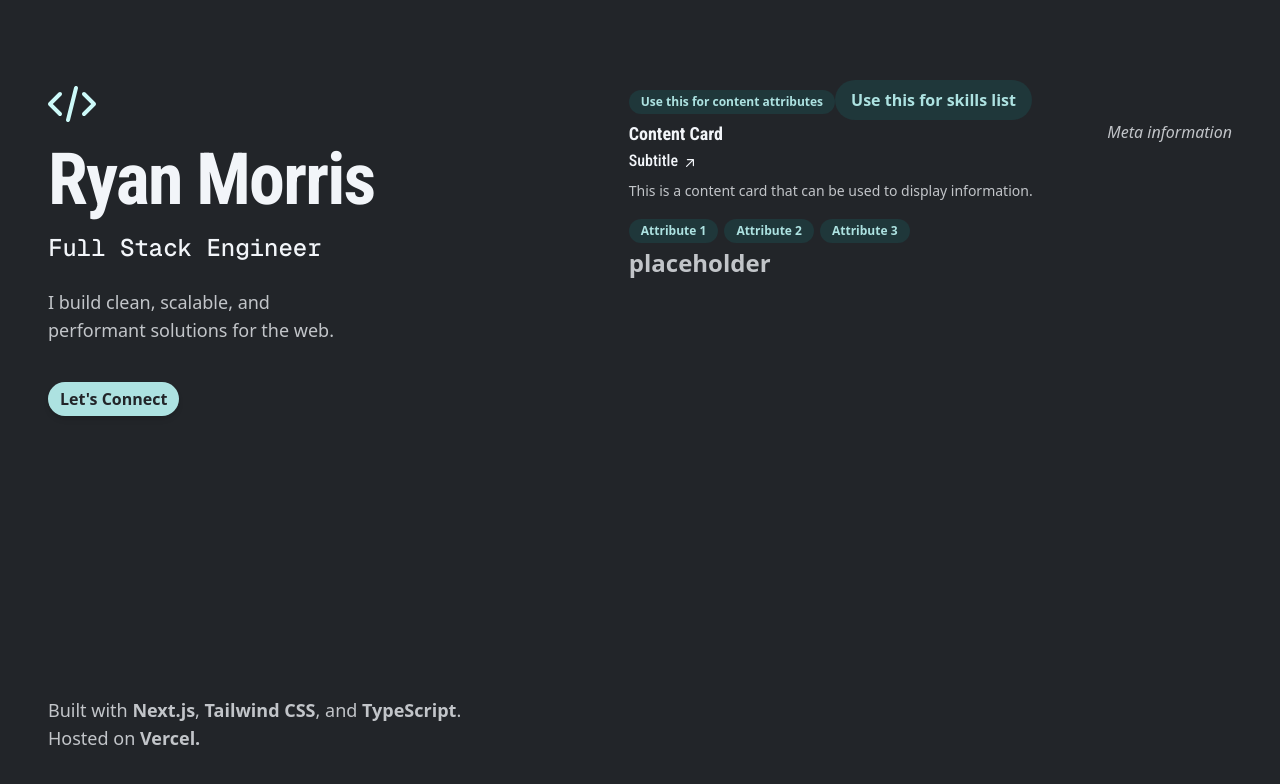
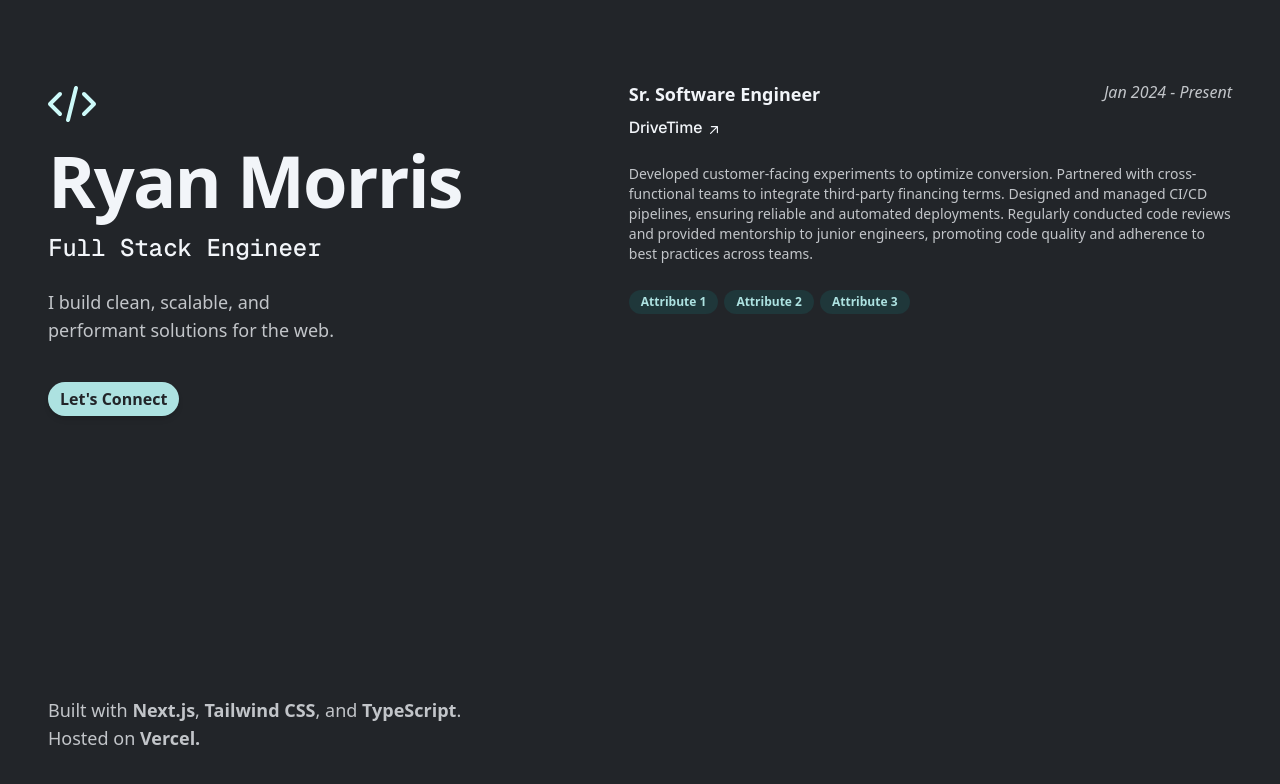
Before and after one commit to gitRpm/portfolio, a Next.js app: page / in a window 1280 px wide. Shown: the top 784 px of the page. Built offline with nearby package versions, Linux system fonts and the light colour scheme.

Commit message:
fixed up content card

```diff
--- a/app/globals.css
+++ b/app/globals.css
@@ -31,11 +31,11 @@
   }
 
   h1, h2, h3, h4, h5, h6 {
-    @apply text-(color:--color-white) font-(family-name:--font-roboto-condensed);
+    @apply text-(color:--color-white);
   }
 
   h1 {
-    @apply font-bold tracking-tight
+    @apply font-bold tracking-tight font-(family-name:--font-sans)
     text-6xl mb-4
     md:text-7xl;
   }
--- a/app/page.tsx
+++ b/app/page.tsx
@@ -27,18 +27,16 @@ export default function Home() {
         </header>
       </div>
       <main className="lg:basis-[52%] py-12 lg:pt-20">
-        <Pill className="">Use this for content attributes</Pill>
-        <Pill className="!text-base !px-4 !py-2 !font-semibold">Use this for skills list</Pill>
+        {/* <Pill className="!text-base !px-4 !py-2 !font-semibold">Use this for skills list</Pill> */}
         <ContentCard
-          title="Content Card"
-          subtitle="Subtitle"
-          description="This is a content card that can be used to display information."
-          meta="Meta information"
+          title="Sr. Software Engineer"
+          subtitle="DriveTime"
+          description="Developed customer-facing experiments to optimize conversion. Partnered with cross-functional teams to integrate third-party financing terms. Designed and managed CI/CD pipelines, ensuring reliable and automated deployments. Regularly conducted code reviews and provided mentorship to junior engineers, promoting code quality and adherence to best practices across teams."
+          meta="Jan 2024 - Present"
           attributes={["Attribute 1", "Attribute 2", "Attribute 3"]}
-          url="https://example.com"
-          ariaLabel="Content card link"
+          url="https://www.drivetime.com"
+          ariaLabel="opens drivetime.com in a new tab"
         />
-        <p className="text-2xl font-semibold mb-4">placeholder</p>
       </main>
       <footer className="lg:absolute lg:bottom-12 text-lg">
         <p>Built with <b>Next.js</b>, <b>Tailwind CSS</b>, and <b>TypeScript</b>.</p>
--- a/app/ui/content-card/content-card.tsx
+++ b/app/ui/content-card/content-card.tsx
@@ -22,17 +22,18 @@ const ContentCard: React.FC<ContentCardProps> = ({
   return (
     <div className="group relative pb-1 transition-all sm:grid-cols-8 sm:gap-8 md:gap-4 lg:hover:!opacity-100 lg:group-hover/list:opacity-50">
       <div className="absolute -inset-x-4 -inset-y-4 z-0 hidden rounded-md transition motion-reduce:transition-none lg:-inset-x-6 lg:block lg:group-hover:bg-white/3 lg:group-hover:shadow-[inset_-.5px_-.5px_0_0_rgba(148,163,184,0.1)] lg:group-hover:drop-shadow-lg"></div>
-      <div className="flex justify-between w-full">
-        <div>
+      <div className="flex flex-col lg:flex-row-reverse justify-between w-full">
+      <span className="mb-2"><i>{meta}</i></span>
+        <span>
           <h3>{title}</h3>
-          <a className="font-medium text-[var(--color-white)] leading-tight hover:text-[var(--color-mint-400)] focus-visible:text-[var(--color-mint-400)] group/link text-base"
+          <a className="font-medium text-[var(--color-white)] hover:text-[var(--color-mint-400)] focus-visible:text-[var(--color-mint-400)] group/link text-base"
             href={url}
             target="_blank"
             rel="noreferrer noopener"
             aria-label={ariaLabel}
           >
             <span className="absolute -inset-x-4 -inset-y-2.5 hidden rounded md:-inset-x-6 md:-inset-y-4 lg:block"></span>
-            <span className="inline-block font-medium font-(family-name:--font-roboto-condensed) text-base">
+            <span className="inline-block font-medium font-(family-name:--font-roboto) text-base mt-2">
               {subtitle}
               <svg
                 xmlns="http://www.w3.org/2000/svg"
@@ -49,13 +50,12 @@ const ContentCard: React.FC<ContentCardProps> = ({
               </svg>
             </span>
           </a>
-        </div>
-        <span><i>{meta}</i></span>
+        </span>
       </div>
-      <p className="mt-2 text-sm">
+      <p className="mt-6 text-sm">
         {description}
       </p>
-      <ul className="mt-2 flex flex-wrap" aria-label="Technologies used">
+      <ul className="mt-4 flex flex-wrap" aria-label="Technologies used">
         {attributes.map((attribute) => (
           <li key={attribute} className="mr-1.5 mt-2">
             <Pill>{attribute}</Pill>
```
